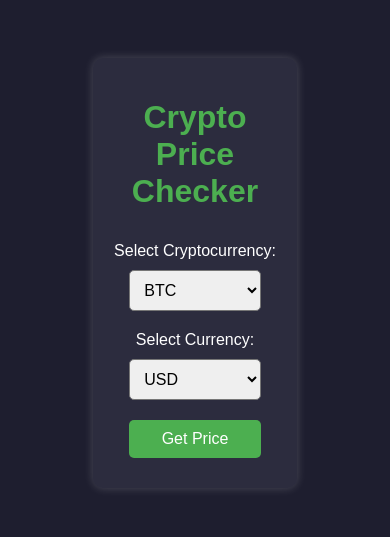
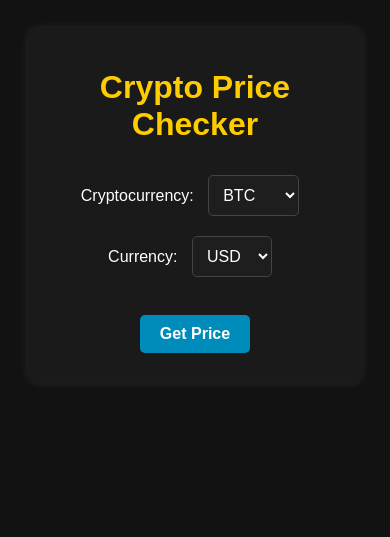
Before and after one commit to victormbah/Crypto_Price_Checker, a Flask app: page / in a window 390 px wide. Shown: the top 537 px of the page. Run offline with Flask 3, Linux system fonts and the light colour scheme.

Commit message:
Updated UI with dark mode, added price symbols, kept selected options on refresh, improved styling and responsiveness

```diff
--- a/app.py
+++ b/app.py
@@ -16,11 +16,18 @@ cryptos = {
     "XMR": "monero"
 }
 
-# List of currencies (including NGN)
+# List of currencies
 currencies = ["USD", "EUR", "GBP", "JPY", "NGN", "CAD", "CHF", "CNY", "INR", "SGD",
               "ZAR", "HKD", "BRL", "KRW", "SEK", "NZD", "MXN", "MYR", "RUB", "AUD"]
 
-# Function to get crypto price
+# Dictionary to map currency codes to symbols
+currency_symbols = {
+    "USD": "$", "EUR": "€", "GBP": "£", "JPY": "¥", "NGN": "₦", "CAD": "C$", "CHF": "CHF",
+    "CNY": "¥", "INR": "₹", "SGD": "S$", "ZAR": "R", "HKD": "HK$", "BRL": "R$", "KRW": "₩",
+    "SEK": "kr", "NZD": "NZ$", "MXN": "MX$", "MYR": "RM", "RUB": "₽", "AUD": "A$"
+}
+
+# Function to get crypto price with symbol
 def get_crypto_price(crypto, currency):
     crypto_id = cryptos.get(crypto.upper())  # Convert symbol to API ID
     if not crypto_id:
@@ -30,7 +37,12 @@ def get_crypto_price(crypto, currency):
     response = requests.get(url)
     data = response.json()
 
-    return data.get(crypto_id, {}).get(currency.lower(), "Invalid Symbol")
+    price = data.get(crypto_id, {}).get(currency.lower(), "Invalid Symbol")
+
+    # Get currency symbol
+    symbol = currency_symbols.get(currency.upper(), currency)  # Default to currency code if symbol not found
+
+    return f"{symbol}{price}"  # Return formatted price with symbol
 
 # Function to generate price chart
 def generate_chart():
@@ -39,14 +51,11 @@ def generate_chart():
 
     plt.figure(figsize=(6, 3))
     plt.plot(x, y, marker="o", linestyle="-", color="cyan")
-    plt.xlabel("Time")
+    plt.xlabel("Time", fontsize=14)
     plt.ylabel("Price")
     plt.title("Price Trend")
     plt.grid(True, linestyle="--", alpha=0.5)
-    plt.xticks(fontsize=12)  # Adjust the number for bigger/smaller text
-    plt.xlabel("Time", fontsize=14)  # Make "Time" label bigger
-
-
+    plt.xticks(fontsize=12)
 
     img = io.BytesIO()
     plt.savefig(img, format="png")
@@ -58,14 +67,22 @@ def generate_chart():
 def index():
     price = None
     chart = None
+    selected_crypto = "BTC"  # Default crypto
+    selected_currency = "USD"  # Default currency
 
     if request.method == "POST":
-        crypto = request.form["crypto"]
-        currency = request.form["currency"]
-        price = get_crypto_price(crypto, currency)
+        selected_crypto = request.form["crypto"]
+        selected_currency = request.form["currency"]
+        price = get_crypto_price(selected_crypto, selected_currency)
         chart = generate_chart()
 
-    return render_template("index.html", cryptos=cryptos.keys(), currencies=currencies, price=price, chart=chart)
+    return render_template("index.html",
+                           cryptos=cryptos.keys(),
+                           currencies=currencies,
+                           price=price,
+                           chart=chart,
+                           selected_crypto=selected_crypto,
+                           selected_currency=selected_currency)
 
 if __name__ == "__main__":
     app.run(debug=True)
--- a/templates/index.html
+++ b/templates/index.html
@@ -4,41 +4,88 @@
     <meta charset="UTF-8">
     <meta name="viewport" content="width=device-width, initial-scale=1.0">
     <title>Crypto Price Checker</title>
-    <link rel="stylesheet" href="{{ url_for('static', filename='styles.css') }}">
+    <style>
+        body {
+            font-family: Arial, sans-serif;
+            text-align: center;
+            padding: 20px;
+            background-color: #121212;  /* Dark background */
+            color: white;  /* White text */
+        }
+
+        select, button {
+            padding: 10px;
+            margin: 10px;
+            font-size: 16px;
+            background-color: #1e1e1e; /* Dark input fields */
+            color: white;
+            border: 1px solid #444;
+            border-radius: 5px;
+        }
+
+        button {
+            background-color: #008CBA; /* Blue button */
+            border: none;
+            padding: 10px 20px;
+            cursor: pointer;
+            font-weight: bold;
+            transition: 0.3s;
+        }
+
+        button:hover {
+            background-color: #005f73;
+        }
+
+        h1, h2 {
+            color: #ffcc00; /* Gold color for headings */
+        }
+
+        .container {
+            max-width: 500px;
+            margin: auto;
+            padding: 20px;
+            background: #1a1a1a;
+            border-radius: 10px;
+            box-shadow: 0px 0px 10px rgba(255, 255, 255, 0.1);
+        }
+
+        img {
+            max-width: 100%;
+            height: auto;
+            margin-top: 15px;
+            border-radius: 5px;
+        }
+    </style>
 </head>
 <body>
+
     <div class="container">
         <h1>Crypto Price Checker</h1>
+
         <form method="POST">
-            <label for="crypto">Select Cryptocurrency:</label>
+            <label for="crypto">Cryptocurrency:</label>
             <select name="crypto" id="crypto">
                 {% for crypto in cryptos %}
-                <option value="{{ crypto }}">{{ crypto }}</option>
+                    <option value="{{ crypto }}" {% if crypto == selected_crypto %}selected{% endif %}>{{ crypto }}</option>
                 {% endfor %}
             </select>
 
-            <label for="currency">Select Currency:</label>
+            <label for="currency">Currency:</label>
             <select name="currency" id="currency">
                 {% for currency in currencies %}
-                <option value="{{ currency }}">{{ currency }}</option>
+                    <option value="{{ currency }}" {% if currency == selected_currency %}selected{% endif %}>{{ currency }}</option>
                 {% endfor %}
             </select>
 
+            <br><br>
             <button type="submit">Get Price</button>
         </form>
 
         {% if price %}
-        <div class="price-box">
             <h2>Price: {{ price }}</h2>
-        </div>
-        {% endif %}
-
-        {% if chart %}
-        <div class="chart-container">
-            <h3>LIVE  PRICE TREND</h3>
-            <img src="{{ chart }}" alt="Price Chart">
-        </div>
+            <img src="{{ chart }}" alt="Price Trend Chart">
         {% endif %}
     </div>
+
 </body>
 </html>
```
